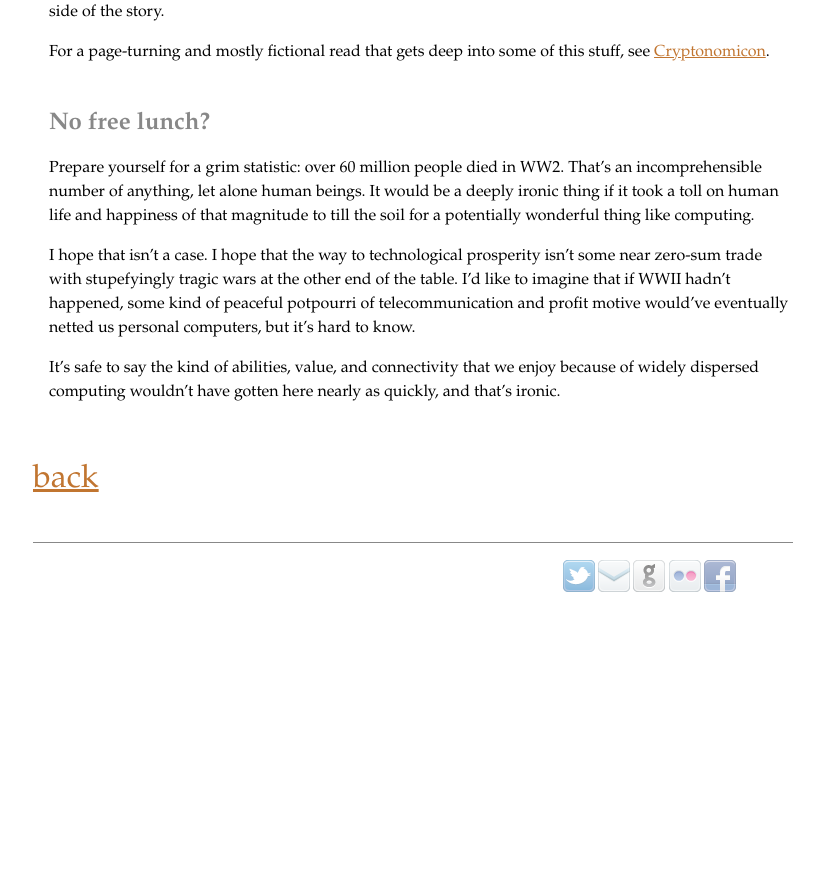
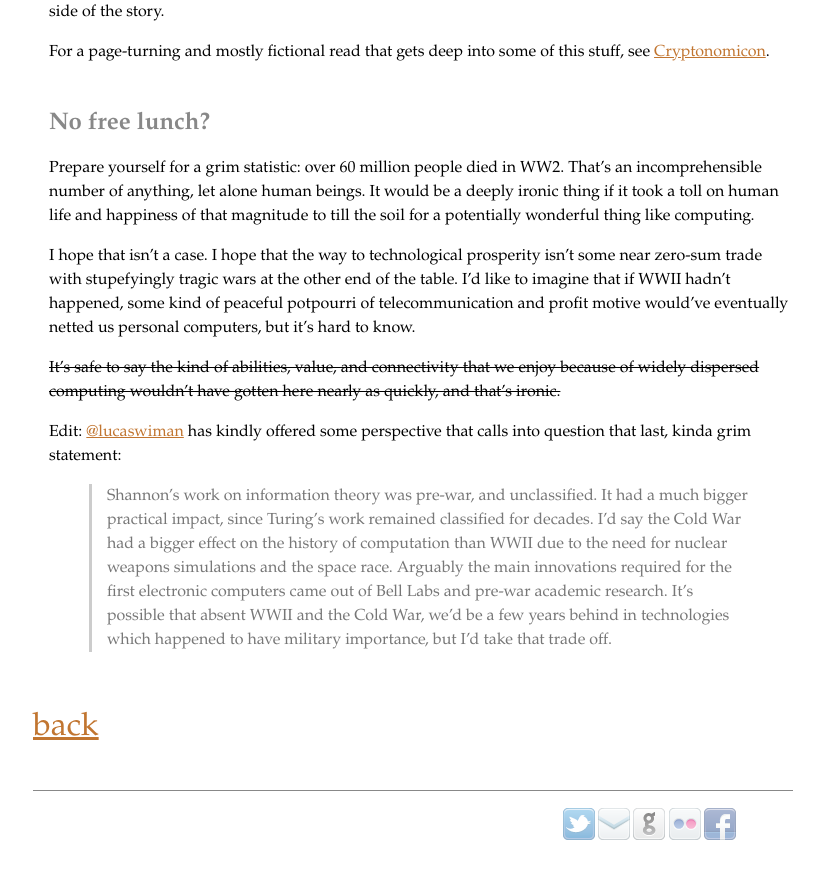
Before and after one commit to jamesob/jamesob.github.io, a Jekyll site: the page built from _posts/2017-01-28-destruction-creation.md, in a window 1280 px wide and 900 px high, scrolled down 1170 px. Shown: the top 879 px of the window, without its empty margins (237-1056 px from the left). Built offline with Jekyll 4.4.1, drawn with Linux system fonts in a browser that asks for light colours; comment, search, counter and statistics services are not loaded; before the commit the page ends 1822 px from its top, so only the background shows below that.

Commit message:
@lucaswiman comment

```diff
--- a/_posts/2017-01-28-destruction-creation.md
+++ b/_posts/2017-01-28-destruction-creation.md
@@ -58,6 +58,18 @@ table.  I'd like to imagine that if WWII hadn't happened, some kind of peaceful
 potpourri of telecommunication and profit motive would've eventually netted us
 personal computers, but it's hard to know.
 
-It's safe to say the kind of abilities, value, and connectivity that we enjoy
+~~It's safe to say the kind of abilities, value, and connectivity that we enjoy
 because of widely dispersed computing wouldn't have gotten here nearly as
-quickly, and that's ironic.
+quickly, and that's ironic.~~
+
+Edit: [@lucaswiman](https://twitter.com/lucaswiman) has kindly offered some
+perspective that calls into question that last, kinda grim statement:
+
+> Shannon's work on information theory was pre-war, and unclassified. It had a
+> much bigger practical impact, since Turing's work remained classified for
+> decades. I'd say the Cold War had a bigger effect on the history of
+> computation than WWII due to the need for nuclear weapons simulations and the
+> space race. Arguably the main innovations required for the first electronic
+> computers came out of Bell Labs and pre-war academic research. It's possible
+> that absent WWII and the Cold War, we'd be a few years behind in technologies
+> which happened to have military importance, but I'd take that trade off.
```
